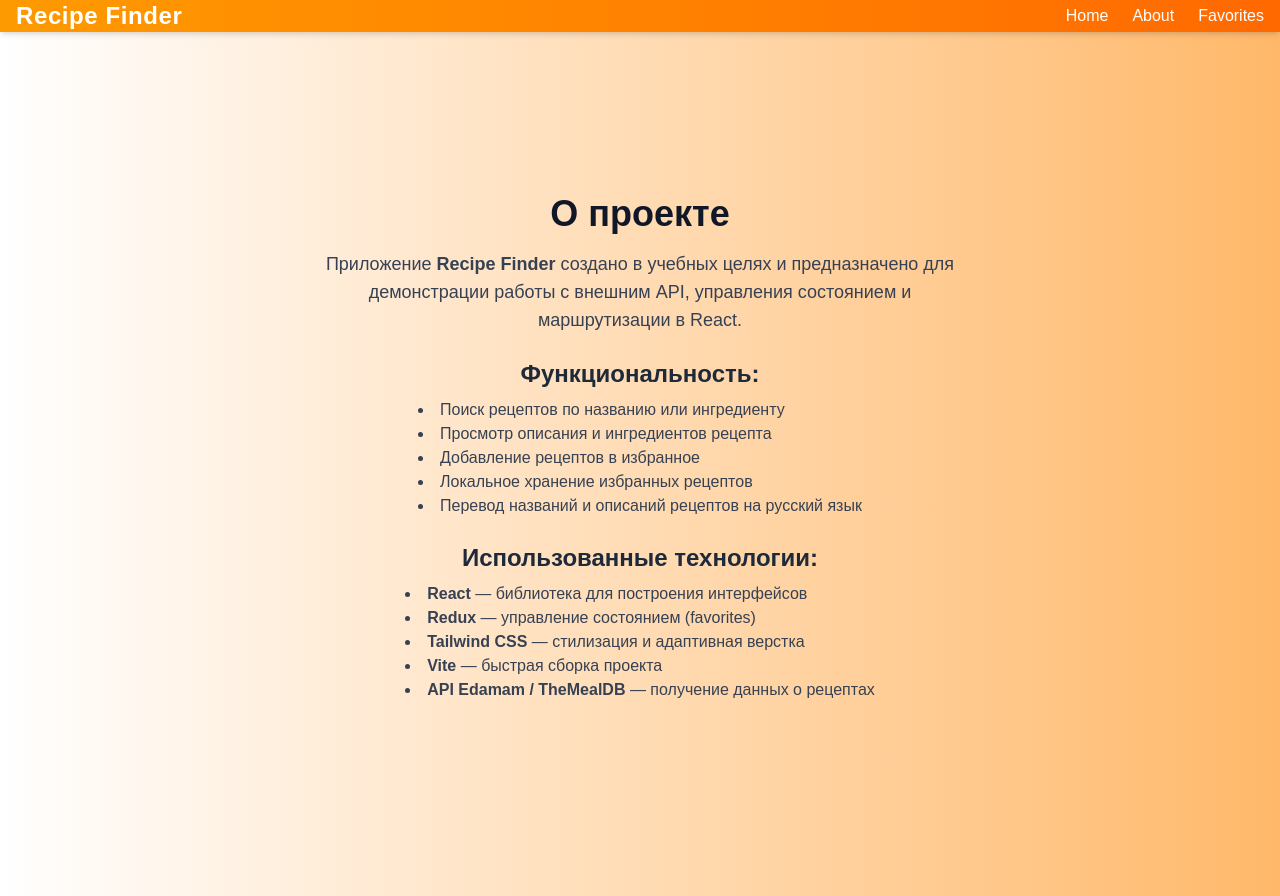
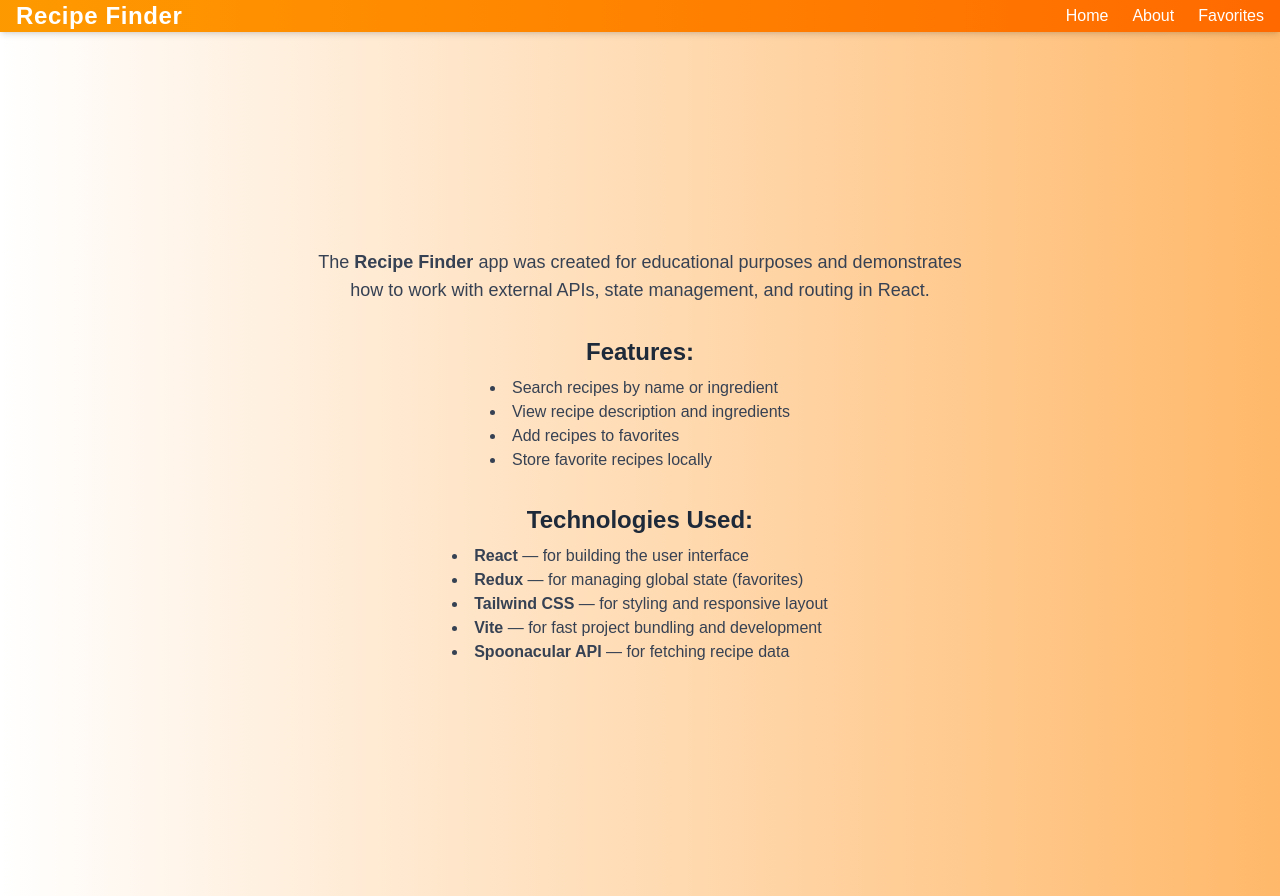
Before and after one commit to codingduckthor/RecipeApp, a React (Vite) app: page /about in a window 1280 px wide. Built offline with nearby package versions, Linux system fonts and the light colour scheme; a web font is replaced by a local one.

Commit message:
text fix #3

```diff
--- a/src/pages/About.jsx
+++ b/src/pages/About.jsx
@@ -1,42 +1,40 @@
 function About() {
   return (
     <div className="flex flex-col items-center justify-center h-screen text-center px-6">
-      <h1 className="text-4xl font-bold text-gray-900 mb-4">О проекте</h1>
-      <p className="text-lg text-gray-700 max-w-2xl">
-        Приложение <span className="font-semibold">Recipe Finder</span> создано
-        в учебных целях и предназначено для демонстрации работы с внешним API,
-        управления состоянием и маршрутизации в React.
+      <p className="text-lg text-gray-700 max-w-2xl mt-4">
+        The <span className="font-semibold">Recipe Finder</span> app was created
+        for educational purposes and demonstrates how to work with external
+        APIs, state management, and routing in React.
       </p>
 
-      <h2 className="text-2xl font-semibold text-gray-800 mt-6 mb-2">
-        Функциональность:
+      <h2 className="text-2xl font-semibold text-gray-800 mt-8 mb-2">
+        Features:
       </h2>
       <ul className="text-left text-gray-700 list-disc list-inside max-w-xl">
-        <li>Поиск рецептов по названию или ингредиенту</li>
-        <li>Просмотр описания и ингредиентов рецепта</li>
-        <li>Добавление рецептов в избранное</li>
-        <li>Локальное хранение избранных рецептов</li>
-        <li>Перевод названий и описаний рецептов на русский язык</li>
+        <li>Search recipes by name or ingredient</li>
+        <li>View recipe description and ingredients</li>
+        <li>Add recipes to favorites</li>
+        <li>Store favorite recipes locally</li>
       </ul>
 
-      <h2 className="text-2xl font-semibold text-gray-800 mt-6 mb-2">
-        Использованные технологии:
+      <h2 className="text-2xl font-semibold text-gray-800 mt-8 mb-2">
+        Technologies Used:
       </h2>
       <ul className="text-left text-gray-700 list-disc list-inside max-w-xl">
         <li>
-          <strong>React</strong> — библиотека для построения интерфейсов
+          <strong>React</strong> — for building the user interface
         </li>
         <li>
-          <strong>Redux</strong> — управление состоянием (favorites)
+          <strong>Redux</strong> — for managing global state (favorites)
         </li>
         <li>
-          <strong>Tailwind CSS</strong> — стилизация и адаптивная верстка
+          <strong>Tailwind CSS</strong> — for styling and responsive layout
         </li>
         <li>
-          <strong>Vite</strong> — быстрая сборка проекта
+          <strong>Vite</strong> — for fast project bundling and development
         </li>
         <li>
-          <strong>API Edamam / TheMealDB</strong> — получение данных о рецептах
+          <strong>Spoonacular API</strong> — for fetching recipe data
         </li>
       </ul>
     </div>
--- a/src/pages/Home.jsx
+++ b/src/pages/Home.jsx
@@ -3,15 +3,11 @@ function Home() {
     <div className="flex flex-col items-center justify-center h-screen text-center px-6">
       <h1 className="text-4xl font-bold text-gray-900 mb-4">Recipe Finder</h1>
       <p className="text-lg text-gray-700 max-w-2xl">
-        Добро пожаловать в <span className="font-semibold">Recipe Finder</span>{" "}
-        — небольшое, но полезное приложение для поиска кулинарных рецептов со
-        всего мира. Введите ингредиент или название блюда, и вы получите
-        подборку рецептов с описанием, ингредиентами и ссылкой на оригинальный
-        источник.
-      </p>
-      <p className="text-lg text-gray-700 mt-4 max-w-2xl">
-        Добавляйте понравившиеся рецепты в избранное и возвращайтесь к ним в
-        любое время!
+        Welcome to <span className="font-semibold">Recipe Finder</span> — a
+        small but useful application for discovering cooking recipes from all
+        over the world. Enter an ingredient or a dish name, and you’ll get a
+        selection of recipes with detailed descriptions, ingredients, and a link
+        to the original source.
       </p>
     </div>
   );
```
